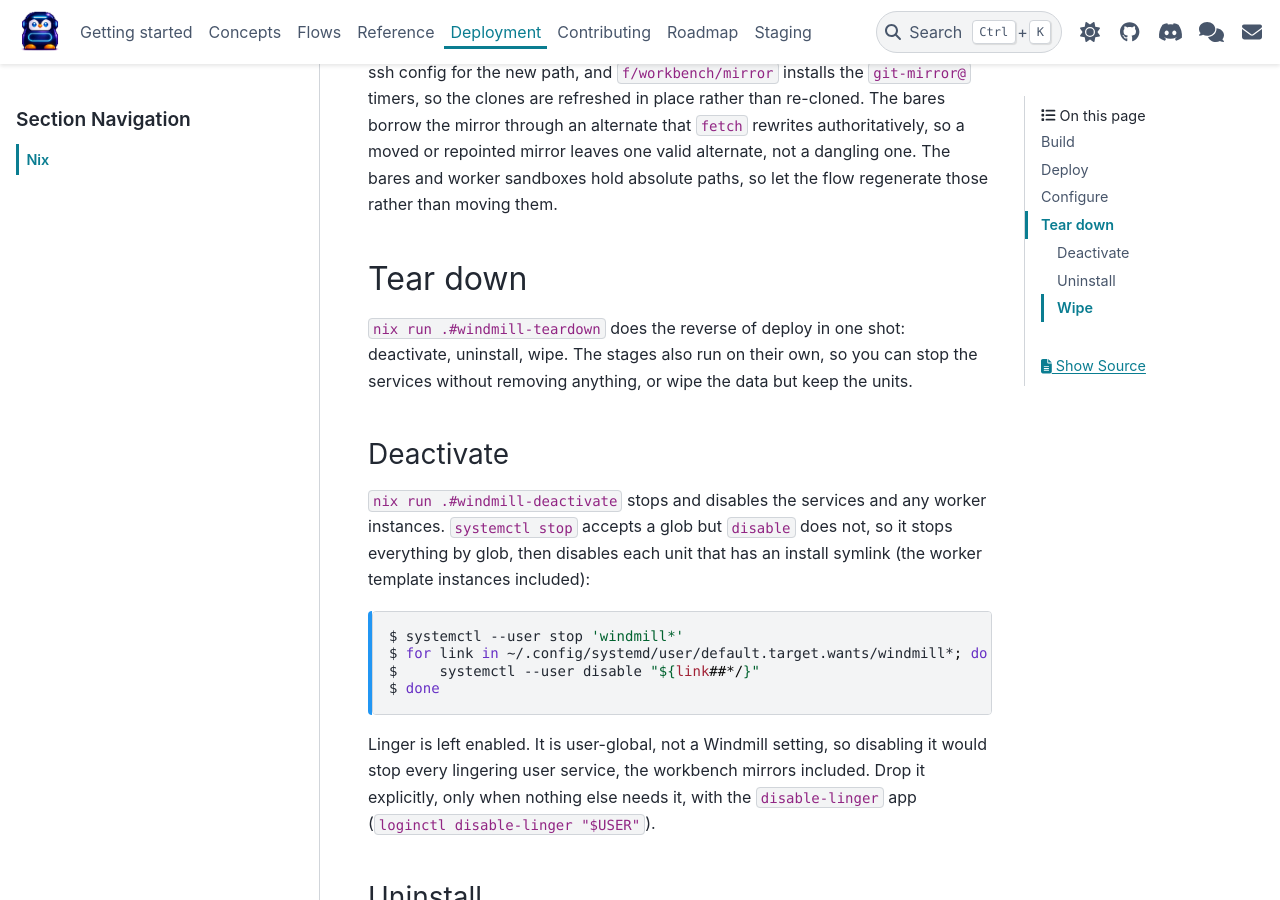
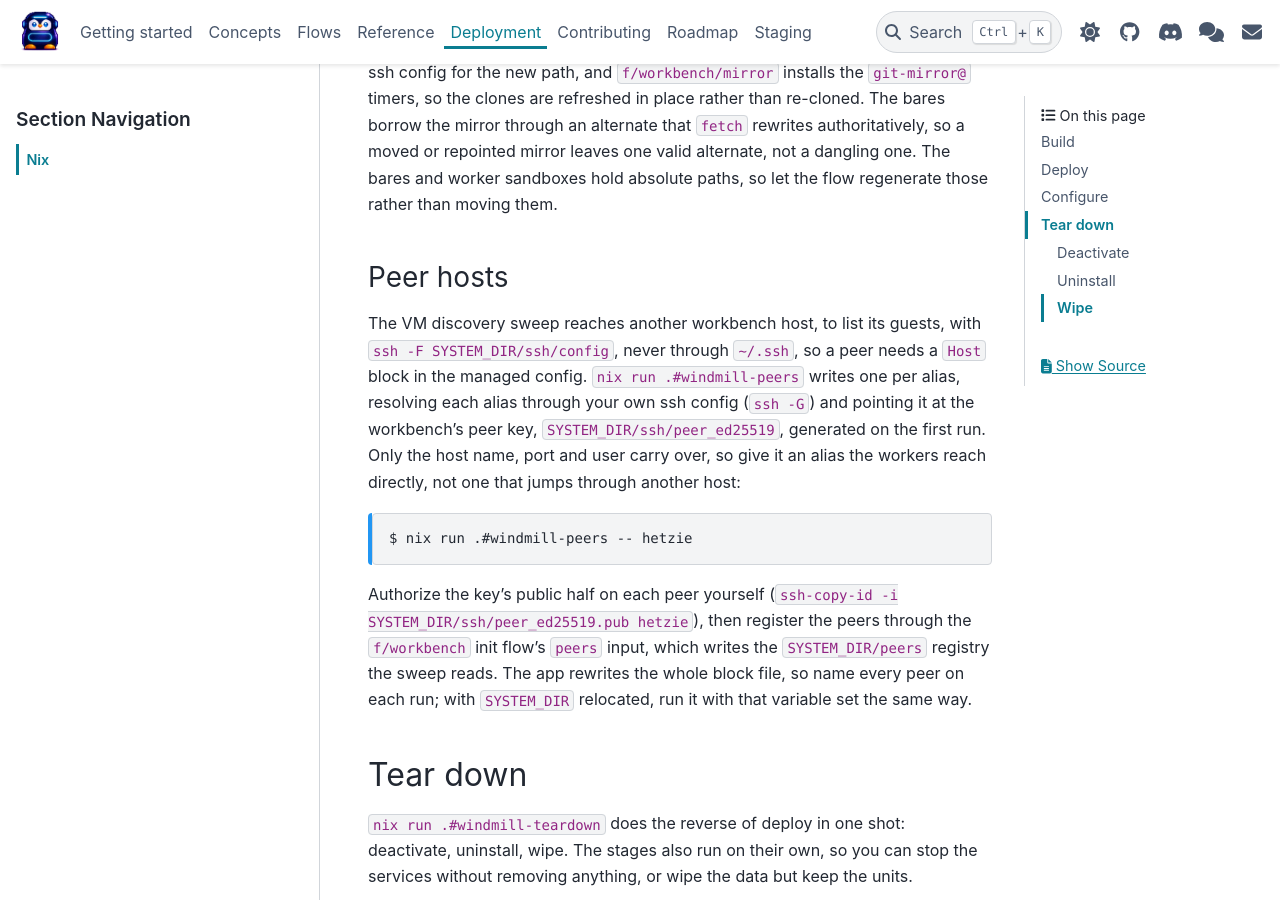
Before and after one commit to dagomez137/kdevops-ng, a Sphinx documentation site: the page built from docs/deployment/nix.rst, in a window 1280 px wide and 900 px high, scrolled down 8113 px. Built offline with Sphinx 7.4.7 and the PyData theme 0.15.4, drawn with Linux system fonts in a browser that asks for light colours.

Commit message:
nix: provision the peers' ssh config from the operator's aliases
The podman installer resolved each peer alias from the operator's ssh
config into a Host block under SYSTEM_DIR/ssh/config.d, which the VM
discovery sweep reads with ssh -F, and went with the podman method. The
same resolution is now a nix app the operator runs, as the other
host-side steps are. Only HostName, Port and User carry over, so an
alias that needs a jump host is refused rather than written without
it; the registry the sweeps read stays the init flow's to write.

Assisted-by: LLM
Signed-off-by: Daniel Gomez <da.gomez@kernel.org>

```diff
--- a/docs/deployment/nix.rst
+++ b/docs/deployment/nix.rst
@@ -366,6 +366,30 @@ mirror leaves one valid alternate, not a dangling one. The bares and worker
 sandboxes hold absolute paths, so let the flow regenerate those rather than
 moving them.
 
+Peer hosts
+----------
+
+The VM discovery sweep reaches another workbench host, to list its guests,
+with ``ssh -F SYSTEM_DIR/ssh/config``, never through ``~/.ssh``, so a peer
+needs a ``Host`` block in the managed config. ``nix run .#windmill-peers``
+writes one per alias, resolving each alias through your own ssh config
+(``ssh -G``) and pointing it at the workbench's peer key,
+``SYSTEM_DIR/ssh/peer_ed25519``, generated on the first run. Only the host
+name, port and user carry over, so give it an alias the workers reach
+directly, not one that jumps through another host:
+
+.. code-block:: console
+   :class: cmd-host
+
+   $ nix run .#windmill-peers -- hetzie
+
+Authorize the key's public half on each peer yourself
+(``ssh-copy-id -i SYSTEM_DIR/ssh/peer_ed25519.pub hetzie``), then register the
+peers through the :src:`f/workbench` init flow's ``peers`` input, which writes
+the ``SYSTEM_DIR/peers`` registry the sweep reads. The app rewrites the whole
+block file, so name every peer on each run; with ``SYSTEM_DIR`` relocated,
+run it with that variable set the same way.
+
 Tear down
 =========
 
```
Also changed, not shown: docs/concepts/cross-host-development.rst (+4 -3 lines), 1 other file.
